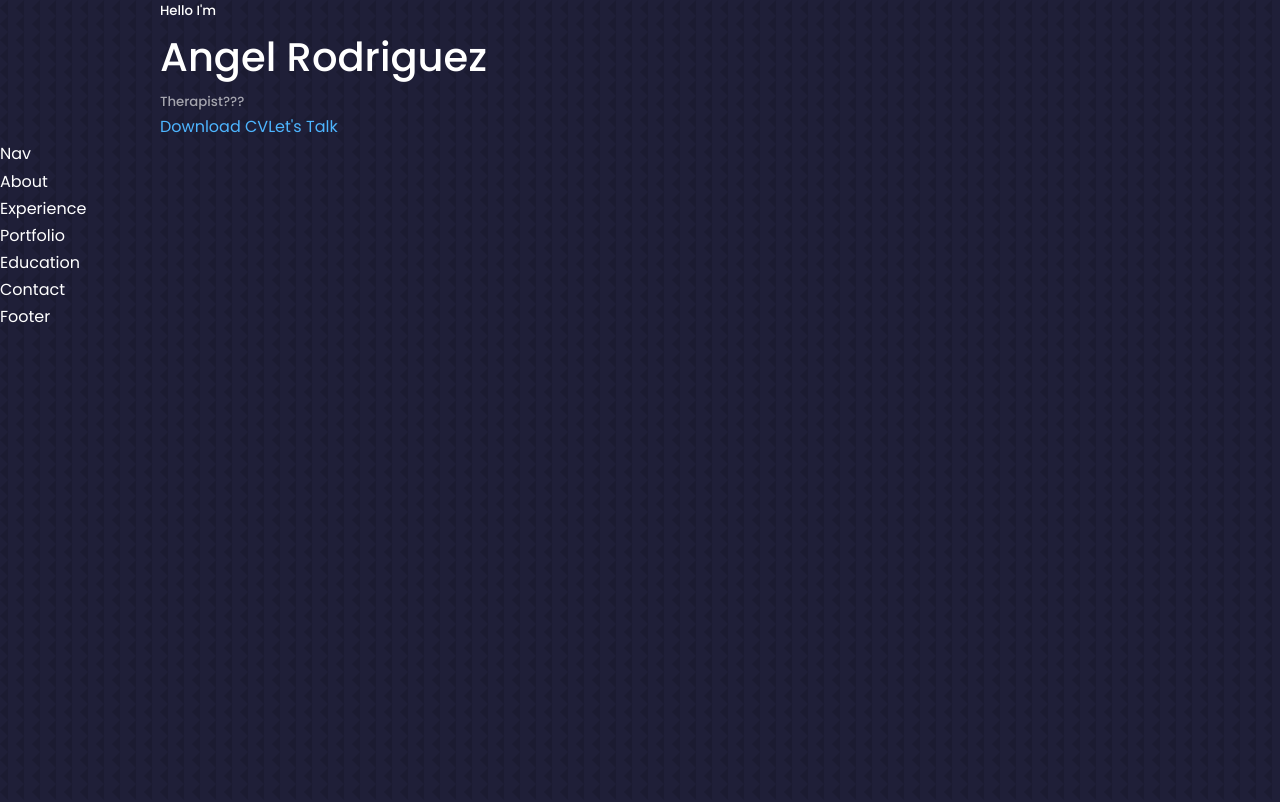
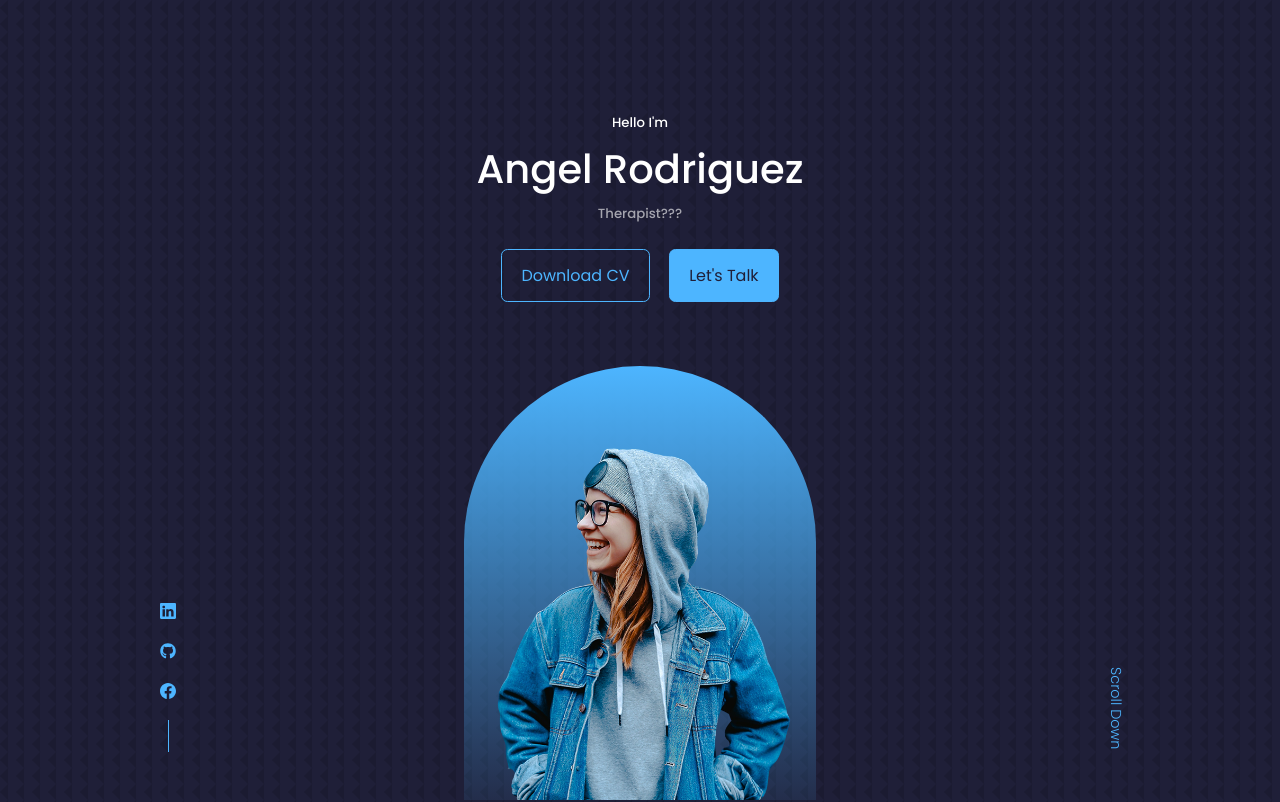
Before and after one commit to jaolsen7/arod-portfolio, a React (Create React App) app: page / in a window 1280 px wide. Shown: the top 802 px of the page. Built offline with nearby package versions, Linux system fonts and the light colour scheme.

Commit message:
Header comps

```diff
--- a/package.json
+++ b/package.json
@@ -8,6 +8,7 @@
     "@testing-library/user-event": "^13.5.0",
     "react": "^18.2.0",
     "react-dom": "^18.2.0",
+    "react-icons": "^4.4.0",
     "react-scripts": "5.0.1",
     "web-vitals": "^2.1.4"
   },
--- a/src/components/header/CTA.jsx
+++ b/src/components/header/CTA.jsx
@@ -4,8 +4,8 @@
 const CTA = () => {
   return (
     <div className="cta">
-        <a href={CV} download>Download CV</a>
-        <a href="#contact">Let's Talk</a>
+        <a href={CV} download className="btn">Download CV</a>
+        <a href="#contact" className="btn btn-primary">Let's Talk</a>
     </div>
   )
 }
--- a/src/components/header/Header.jsx
+++ b/src/components/header/Header.jsx
@@ -1,6 +1,8 @@
 import React from 'react';
 import './header.css';
 import CTA from './CTA';
+import ME from '../../assets/me.png';
+import HeaderSocials from './HeaderSocials';
 
 const Header = () => {
   return (
@@ -10,6 +12,13 @@
         <h1>Angel Rodriguez</h1>
         <h5 className="text-light">Therapist???</h5>
         <CTA />
+        <HeaderSocials />
+
+        <div className="me">
+          <img src={ME} alt="me" />
+        </div>
+
+        <a href="#contact" className="scroll__down">Scroll Down</a>
       </div>
     </header>
   )
--- /dev/null
+++ b/src/components/header/HeaderSocials.jsx
@@ -0,0 +1,16 @@
+import React from 'react';
+import { BsLinkedin } from 'react-icons/bs';
+import { BsFacebook } from 'react-icons/bs';
+import { FaGithub } from 'react-icons/fa';
+
+const HeaderSocials = () => {
+  return (
+    <div className="header__socials">
+        <a href="https://linkedin.com" target="_blank" rel="noreferrer"><BsLinkedin /></a>
+        <a href="https://github.com" target="_blank" rel="noreferrer"><FaGithub /></a>
+        <a href="https://facebook.com" target="_blank" rel="noreferrer"><BsFacebook /></a>
+    </div>
+  )
+}
+
+export default HeaderSocials
--- a/src/components/header/header.css
+++ b/src/components/header/header.css
@@ -0,0 +1,72 @@
+header {
+    height: 100vh;
+    padding-top: 7rem;
+    overflow: hidden;
+}
+
+.container__header {
+    text-align: center;
+    height: 100%;
+    position: relative;
+}
+
+.cta {
+    margin-top: 1.5rem;
+    display: flex;
+    gap: 1.2rem;
+    justify-content: center;
+}
+
+.header__socials {
+    display: flex;
+    flex-direction: column;
+    align-items: center;
+    gap: 0.8rem;
+    position: absolute;
+    left: 0;
+    bottom: 3rem;
+}
+
+.header__socials::after {
+    content: "";
+    width: 1px;
+    height: 2rem;
+    background: var(--color-primary);
+}
+
+.me {
+    background: linear-gradient(var(--color-primary), transparent);
+    width: 22rem;
+    height: 30rem;
+    position: absolute;
+    left: calc(50% - 11rem);
+    margin-top: 4rem;
+    border-radius: 12rem 12rem 0 0;
+    overflow: hidden;
+    padding: 5rem 1.5rem 1.5rem 1.5rem;
+}
+
+.scroll__down {
+    position: absolute;
+    right: -2.3rem;
+    bottom: 5rem;
+    transform: rotate(90deg);
+    font-weight: 300;
+    font-size: 0.9rem;
+}
+
+@media screen and (max-width: 1024px) {
+    header {
+        height: 68vh;
+    }
+}
+
+@media screen and (max-width: 600px) {
+    header {
+        height: 100vh;
+    }
+
+    .header__socials, .scroll__down {
+        display: none;
+    }
+}
```
Also changed, not shown: 1 other file (tests, documents, lock files or other folders).
